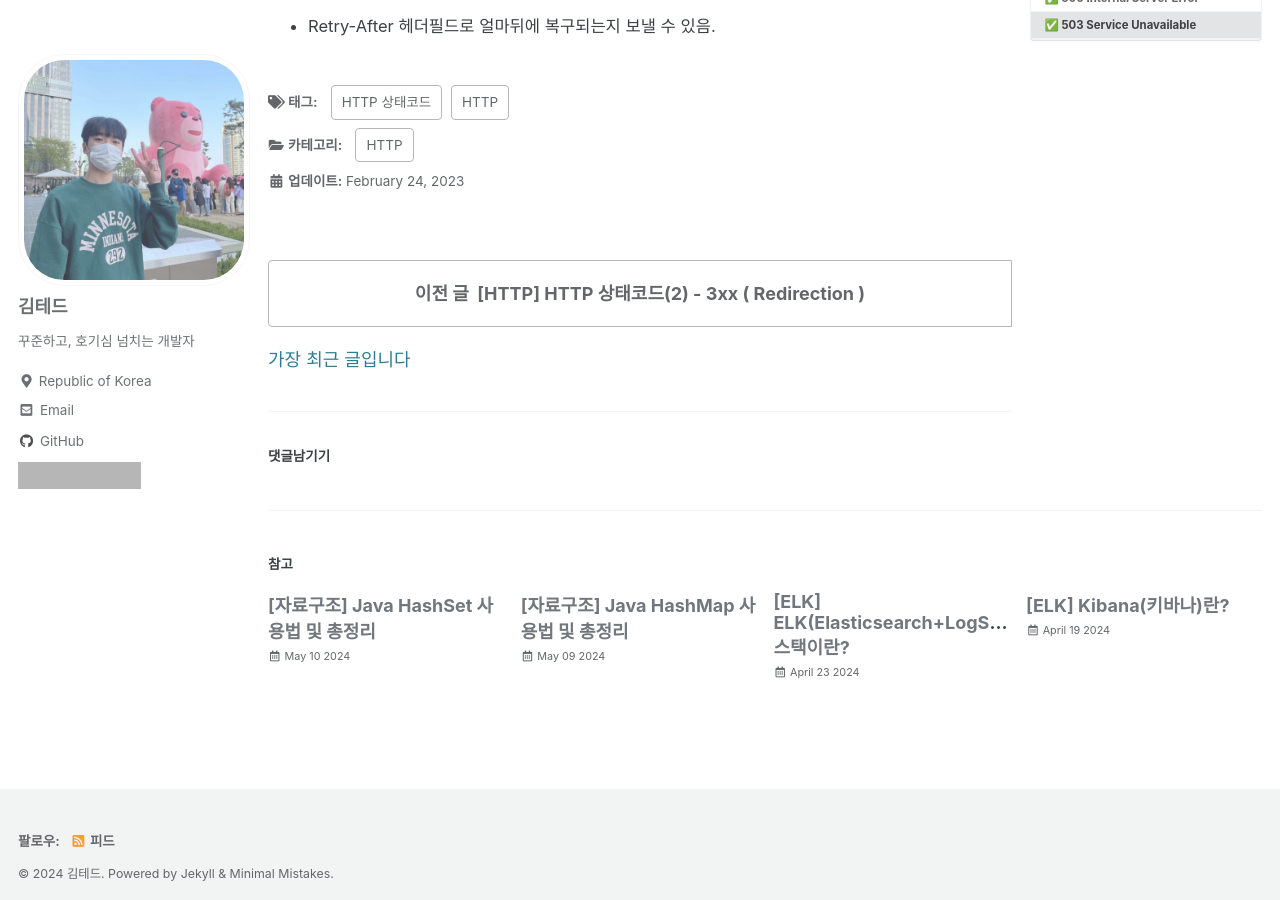
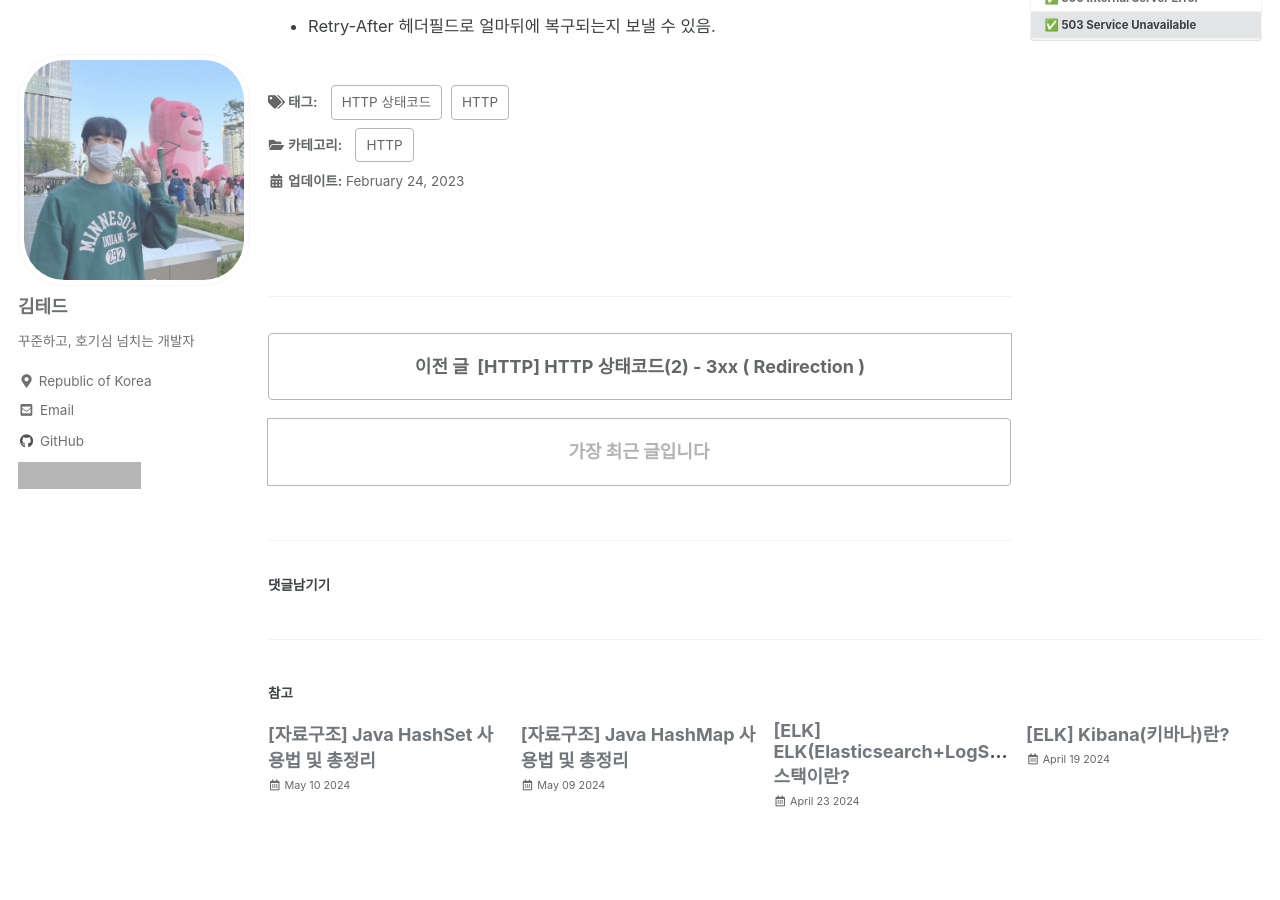
Before and after one commit to idkim97/idkim97.github.io, a Jekyll site: the page built from _posts/2023-02-24-HTTP 상태코드(3) - 4xx ( Client Error ) , 5xx ( Server Error ).md, in a window 1280 px wide and 900 px high, scrolled down 3629 px. Built offline with Jekyll 4.4.1, drawn with Linux system fonts in a browser that asks for light colours; cached includes are drawn as plain includes; some web fonts are replaced; comment, search, counter and statistics services are not loaded; grey boxes are pictures that could not be loaded.

Commit message:
Update post_pagination.html

```diff
--- a/_includes/post_pagination.html
+++ b/_includes/post_pagination.html
@@ -52,16 +52,16 @@
 
 <!-- 버전2 페이지네이션 -->
 {% if prev_post or next_post %}
-  <nav class="pagination_prev_next">
+  <nav class="pagination">
     {% if prev_post %}
       <a href="{{ prev_post.url }}" class="pagination--pager"><span class="prev_next">이전 글  &nbsp</span>{{ prev_post.title }}</a>
     {% else %}
-      <a href="#" class="pagination_prev_next--pager disabled">첫 번째 글입니다</a>
+      <a href="#" class="pagination--pager disabled">첫 번째 글입니다</a>
     {% endif %}
     {% if next_post %}
       <a href="{{ next_post.url }}" class="pagination--pager"><span class="prev_next">다음 글  &nbsp  </span>{{ next_post.title }}</a>
     {% else %}
-      <a href="#" class="pagination_prev_next--pager disabled">가장 최근 글입니다</a>
+      <a href="#" class="pagination--pager disabled">가장 최근 글입니다</a>
     {% endif %}
   </nav>
 {% else %}
```
